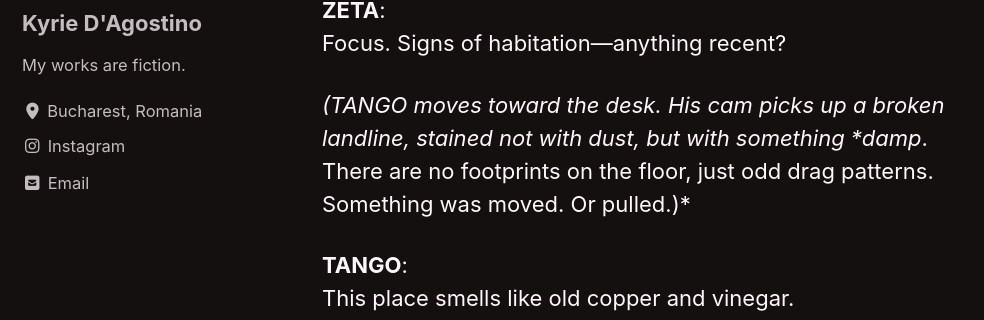
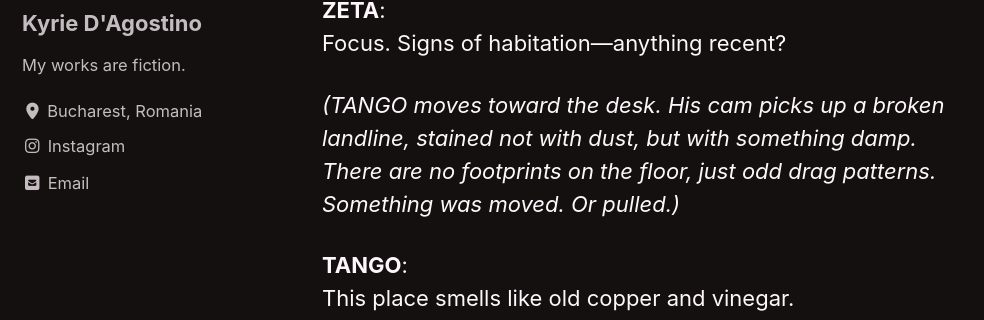
Before and after one commit to kyrie-edelweiss/edelweiss-archive, a Jekyll site: the page built from _pages/red-king.md, in a window 1280 px wide and 900 px high, scrolled down 69385 px. Shown: the part 168-488 px from the top of the window, without its empty margins (0-984 px from the left). Built offline with Jekyll 4.4.1, drawn with Linux system fonts in a browser that asks for light colours; cached includes are drawn as plain includes; our own code applies the rules of GitHub Pages for plain Markdown files.

```diff
--- a/_pages/red-king.md
+++ b/_pages/red-king.md
@@ -1373,18 +1373,18 @@ Generous. You can smell the rot from here.
 **ZETA**:
 Focus.
 
-(The body-reckorder pans over the building—two floors visible, but the silhouette is wrong. Windows are either boarded or melted inward.)
+*(The body-reckorder pans over the building—two floors visible, but the silhouette is wrong. Windows are either boarded or melted inward.)*
 
 **ZETA (reading tablet)**:
 Registry lists it as decommissioned twenty years ago.
 Signal pings from two missing contractors came from inside, though.
 
-(ZETA walks closer, eyes scanning the entry.)
+*(ZETA walks closer, eyes scanning the entry.)*
 
 **TANGO (squinting)**:
 Hold up. You see that?
 
-(Tango points forward. The door is slightly ajar, but warped inward at the hinge, like something forced its way out.)
+*(Tango points forward. The door is slightly ajar, but warped inward at the hinge, like something forced its way out.)*
 
 **ZETA**:
 Keep eyes on me. Helmets on.
@@ -1395,12 +1395,12 @@ Why’s the door already open?
 **TANGO**:
 They knew we were coming.
 
-(Beat. Silence. Wind shifts.)
+*(Beat. Silence. Wind shifts.)*
 
 **ZETA**:
 Weapons check. We breach on my mark.
 
-(Zeta straps his boots tighter.)
+*(Zeta straps his boots tighter.)*
 
 ---
 
@@ -1429,7 +1429,7 @@ I mean look at it. That used to be a couch. Now it’s mulch.
 **ZETA**:
 Focus. Signs of habitation—anything recent?
 
-*(TANGO moves toward the desk. His cam picks up a broken landline, stained not with dust, but with something *damp*. There are no footprints on the floor, just odd drag patterns. Something was moved. Or pulled.)*
+*(TANGO moves toward the desk. His cam picks up a broken landline, stained not with dust, but with something damp. There are no footprints on the floor, just odd drag patterns. Something was moved. Or pulled.)*
 
 **TANGO**:
 This place smells like old copper and vinegar.
```
